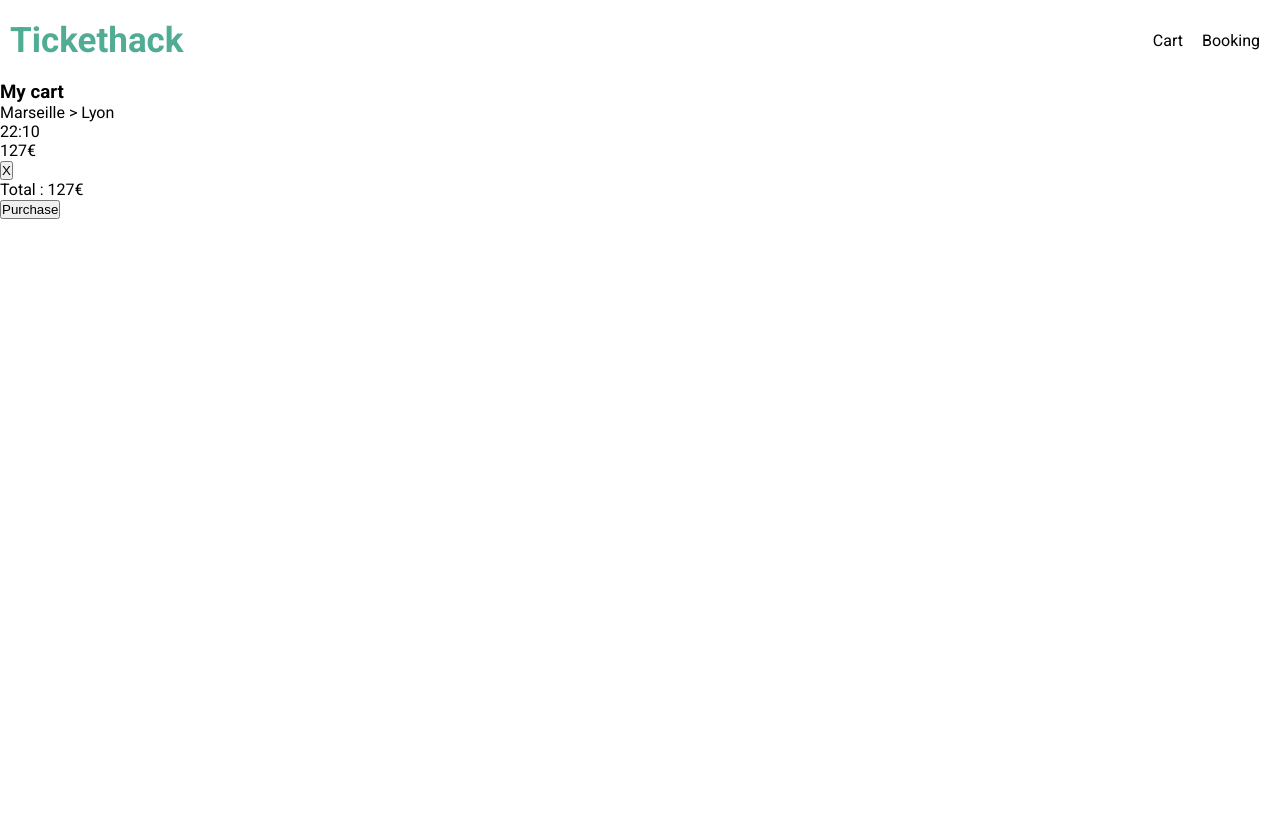
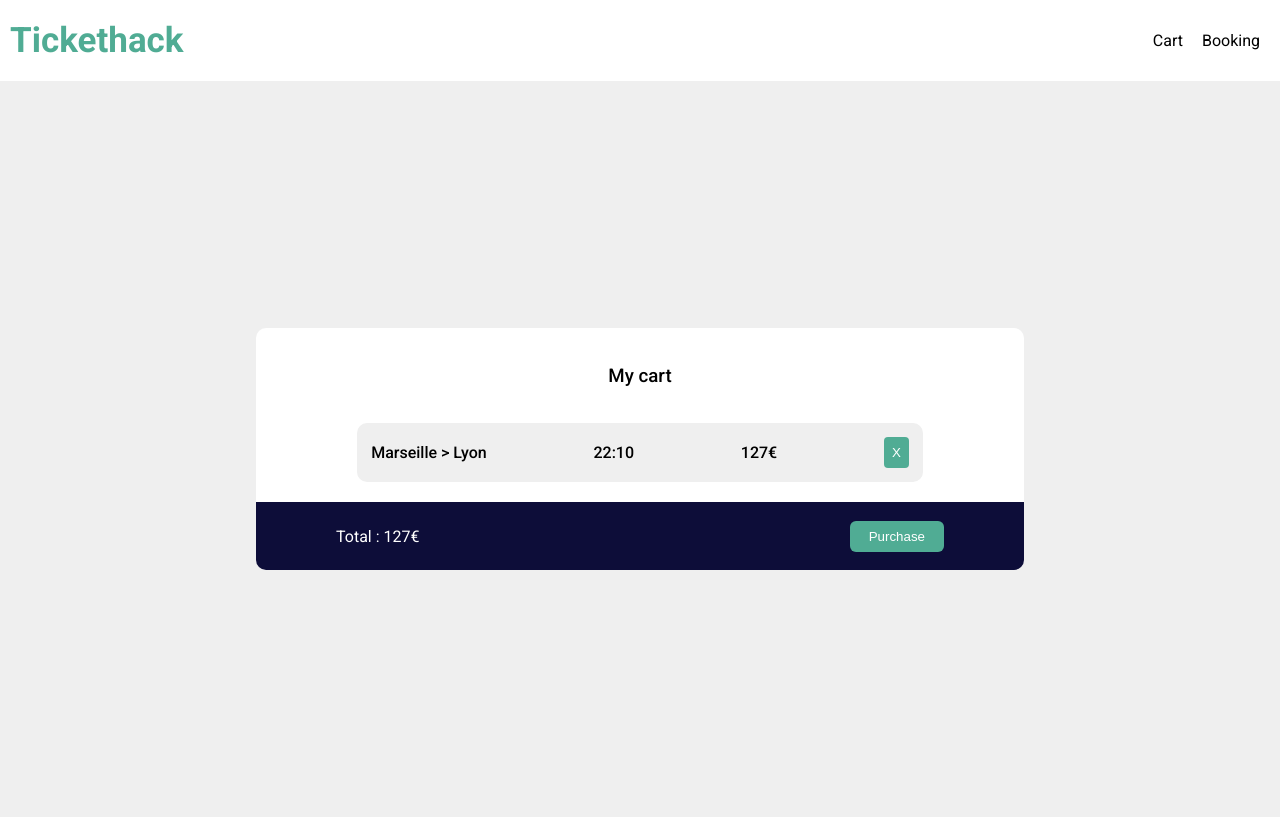
Before and after one commit to TheoKennel/Hackaton_TicketHack, a plain HTML site: page frontend/cart.html in a window 1280 px wide. Drawn offline with Linux system fonts and the light colour scheme.

Commit message:
Css pour cart ok

```diff
--- a/frontend/cart.html
+++ b/frontend/cart.html
@@ -11,7 +11,7 @@
     <title>Cart</title>
 </head>
 <body>
-    <div id="container">
+    <div id="container__cart">
         <div class="nav">
             <div class="logo">
                 <a href="index.html">
@@ -23,7 +23,7 @@
                 <a class="booking" href="Bookings.html">Booking</a>
             </div>
         </div>
-
+    <div id="container__bookings-main">
         <div id="container__bookings">
             <div class="container__bookings-remove">
                 <h3>My cart</h3>
@@ -40,6 +40,7 @@
             </div>
         </div>
     </div>
+    </div>
     <script src="cart.js"></script>
 </body>
 </html>
--- a/frontend/style.css
+++ b/frontend/style.css
@@ -208,3 +208,96 @@ a{
     padding: 10px;
     cursor: pointer;
 }
+
+
+/* CSS pour Cart.html */
+
+#container__cart {
+    width: 100vw;
+    height: 100vh;
+}
+
+#container__bookings-main {
+    display: flex;
+    justify-content: center;
+    align-items: center;
+    height: 92%;
+    background-color: #efefef;
+}
+
+#container__bookings {
+    display: flex;
+    flex-direction: column;
+    justify-content: center;
+    align-items: center;
+    text-align: center;
+    height: 33%;
+    width: 60%;
+    background-color: #fff;
+    border-radius: 10px;
+}
+
+
+.container__bookings-remove {
+    display: flex;
+    flex-direction: column;
+    justify-content: center;
+    align-items: center;
+    width: 100%;
+    height: 100%;
+}
+
+.container__bookings-remove > h3 {
+       margin: auto;
+       font-weight: 500;
+}
+
+.container__bookings-trips {
+    display: flex;
+    flex-direction: row;
+    justify-content: space-between;
+    align-items: center;
+    width: 70%;
+    background-color: #efefef;
+    padding: 14px;
+    border-radius: 10px;
+    margin-bottom: 20px;
+    font-weight: 500;
+}
+
+.container__bookings-trips > button{
+    padding: 8px;
+    background-color: #50ac94;
+    color: #fff;
+    border-radius: 4px;
+    border: none;
+}
+
+.container__bookings-footer {
+    display: flex;
+    flex-direction: row;
+    justify-content: space-between;
+    align-items: center;
+    width: 100%;
+    height: 28%;
+    border-bottom-left-radius:  10px;
+    border-bottom-right-radius: 10px;
+    background-color: rgb(13, 13, 57);
+}
+
+.container__bookings-footer > p {
+    margin-left: 80px;
+}
+
+.container__bookings-footer > button {
+    margin-right:  80px;
+    padding: 8px 19px;
+    background-color: #50ac94;
+    border: none;
+    border-radius: 6px;
+    color: #fff;
+}
+
+.container__bookings-footer > p {
+    color: #fff;
+}
```
